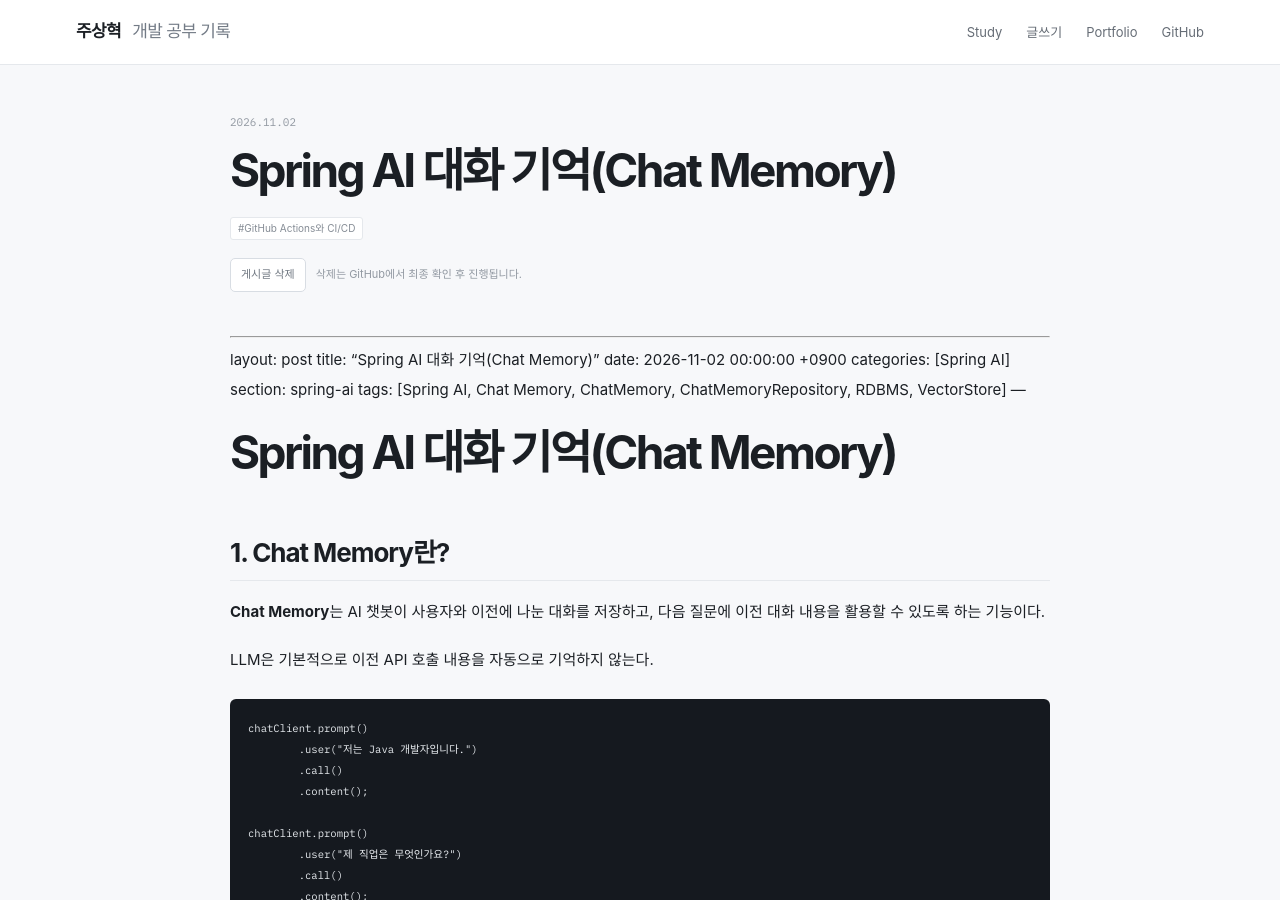
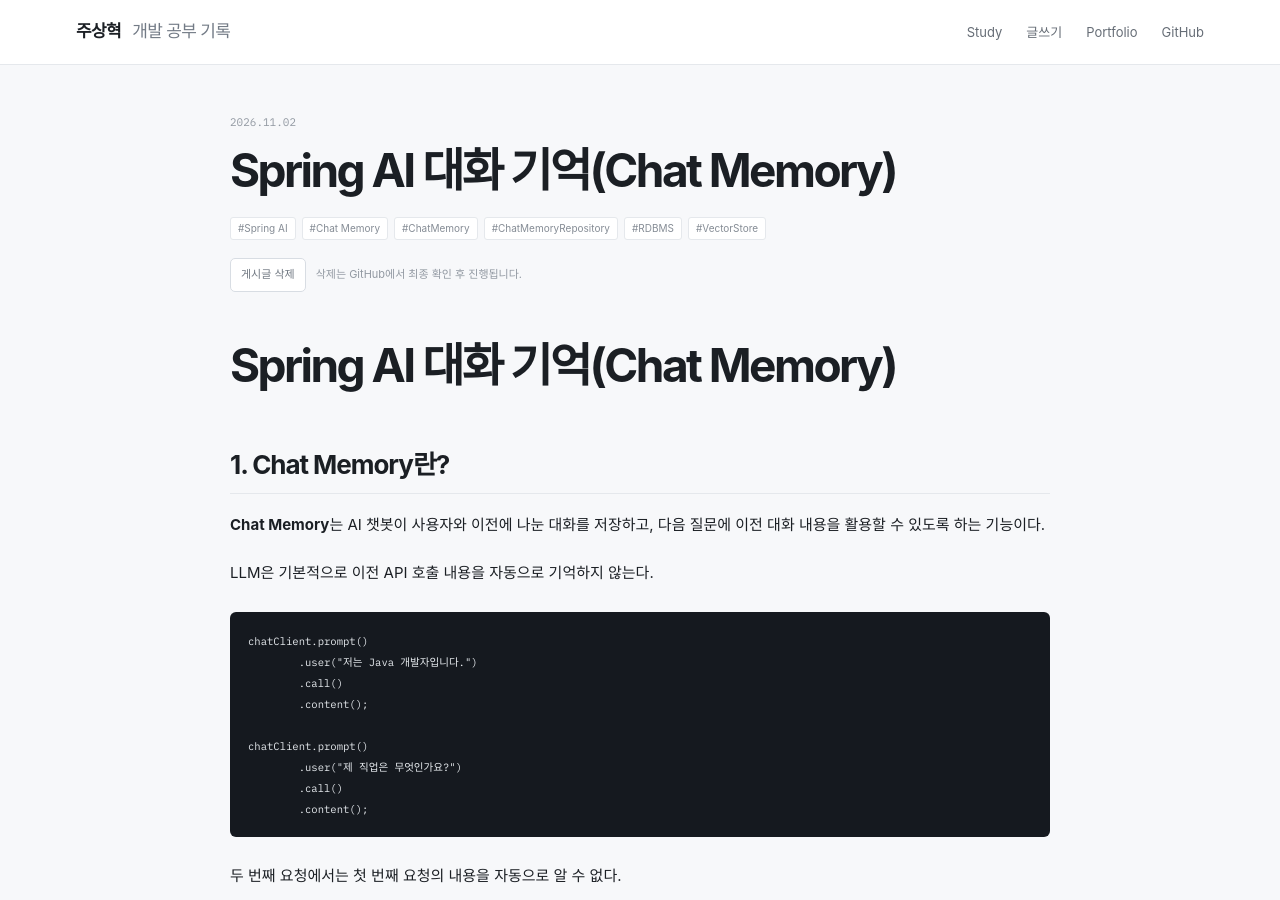
Before and after one commit to zuzusnasna/zuzusnasna.github.io, a Jekyll site: the page built from _posts/2026-11-02-spring-ai-대화-기억-chat-memory.md, in a window 1280 px wide and 900 px high. Built offline with Jekyll 4.4.1, drawn with Linux system fonts in a browser that asks for light colours; some web fonts are replaced.

Commit message:
fix: remove duplicate front matter from chat memory post

```diff
--- a/_posts/2026-11-02-spring-ai-대화-기억-chat-memory.md
+++ b/_posts/2026-11-02-spring-ai-대화-기억-chat-memory.md
@@ -1,12 +1,3 @@
----
-layout: post
-title: "Spring AI 대화 기억(Chat Memory)"
-date: 2026-11-02 00:00:00 +0900
-categories: ["Spring"]
-section: spring-ai
-tags: ["GitHub Actions와 CI/CD"]
----
-
 ---
 layout: post
 title: "Spring AI 대화 기억(Chat Memory)"
```
